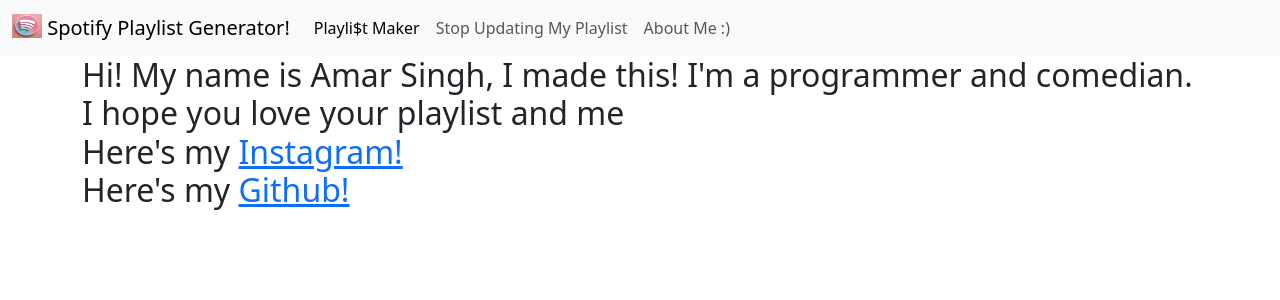
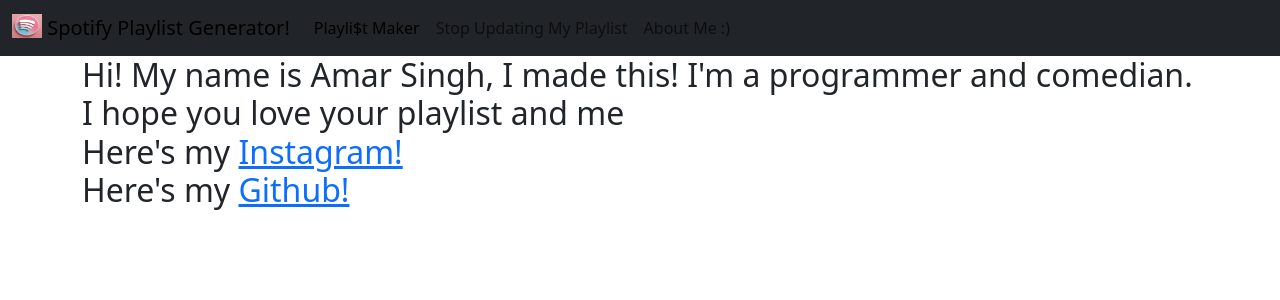
Before and after one commit to 2am2/spotifysmartplaylist, a Flask app: page /aboutme in a window 1280 px wide. Shown: the top 300 px of the page. Run offline with Flask 3, Linux system fonts and the light colour scheme.

Commit message:
changing navbar bg color

```diff
--- a/api/templates/maintemp.html
+++ b/api/templates/maintemp.html
@@ -10,7 +10,7 @@
 
 <body>
 <script src="https://cdn.jsdelivr.net/npm/bootstrap@5.3.3/dist/js/bootstrap.bundle.min.js" integrity="sha384-YvpcrYf0tY3lHB60NNkmXc5s9fDVZLESaAA55NDzOxhy9GkcIdslK1eN7N6jIeHz" crossorigin="anonymous"></script>
-<nav class="navbar navbar-expand-lg bg-body-tertiary">
+<nav class="navbar navbar-expand-lg bg-dark">
   <div class="container-fluid">
   <a class="navbar-brand" href="#">
       <img src="/static/logo.jpg" alt="Logo" width="30" height="24" class="d-inline-block align-text-top">
```
Also changed, not shown: 1 other file.
